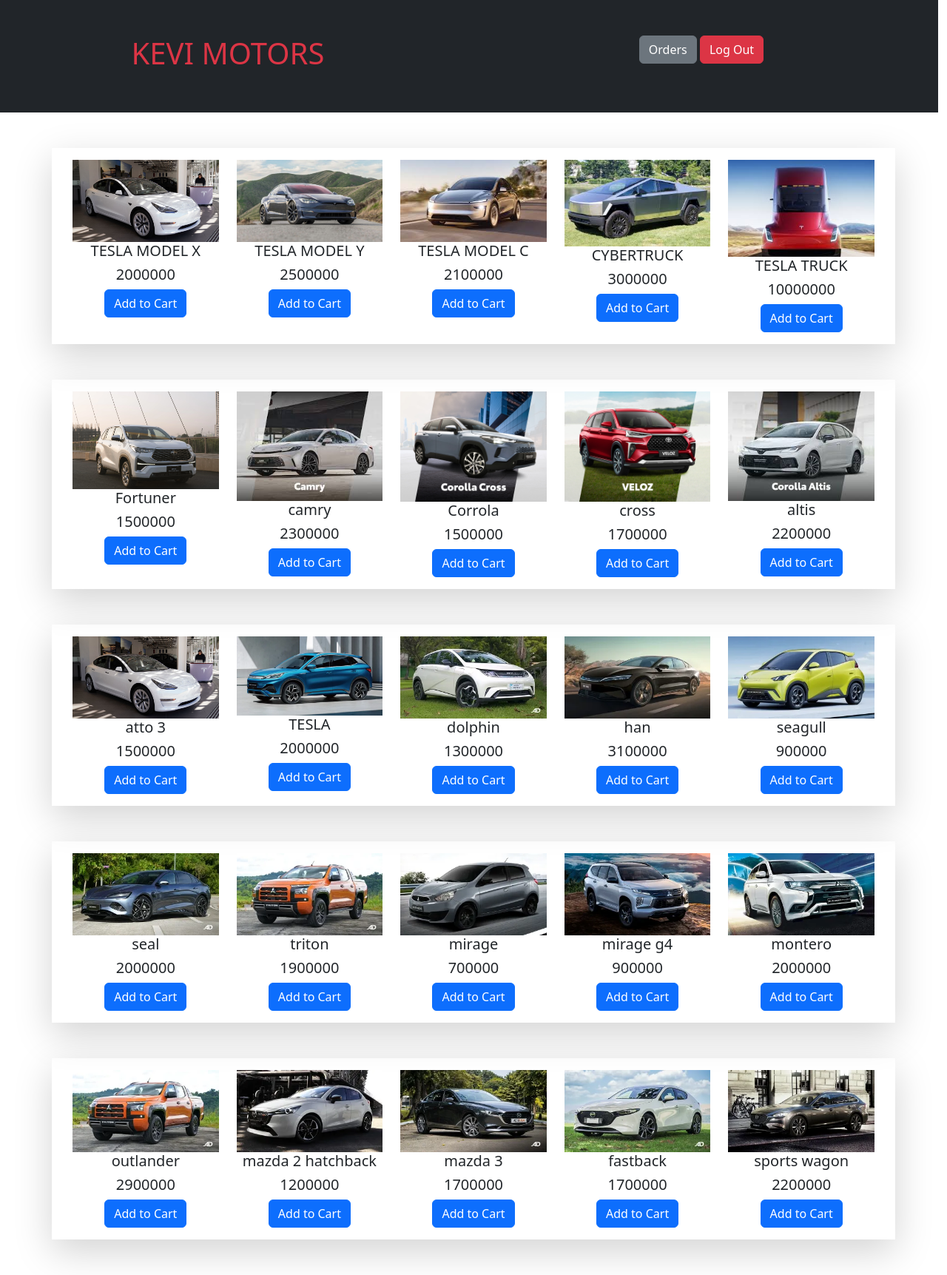
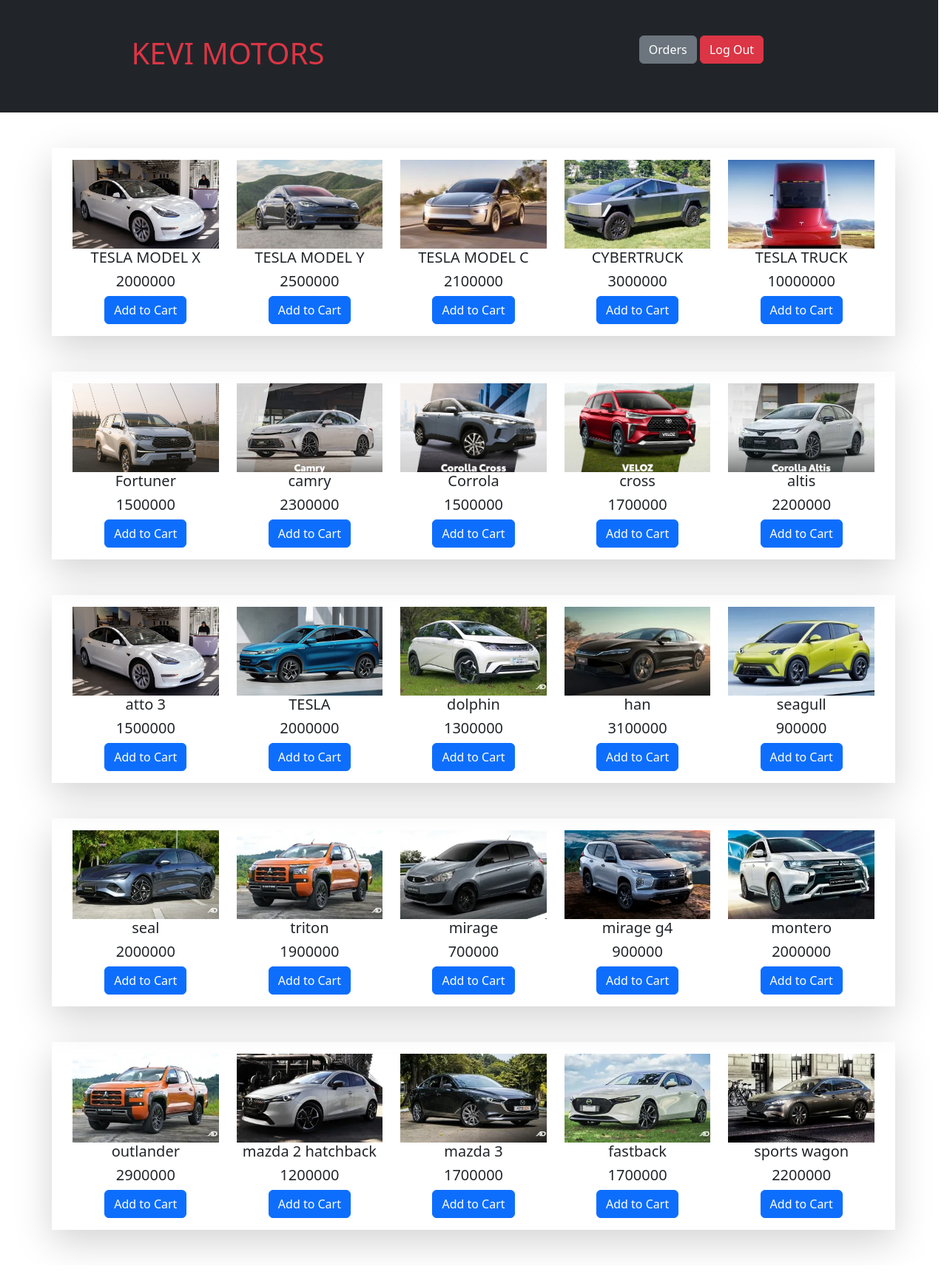
Before and after one commit to NesKirusu/110625-DENISE, a PHP site: page /user.php in a window 1280 px wide. Shown: the whole page at 74% size. After the commit the page ends 1693 px from the top, so only its background shows below. Run offline with PHP 8.4, Linux system fonts and the light colour scheme; a user stored in the database is signed in.

Commit message:
Add files via upload

```diff
--- a/user.php
+++ b/user.php
@@ -52,7 +52,7 @@ if (empty($_SESSION['email'])) {
             <div class="col">
                 <div class="row">
                     <div class="col">
-                        <img class="img-fluid object-fit-cover d-flex" src="img/tesla1.jpg" style="width: 50vw;">
+                        <img class="img-fluid object-fit-cover d-flex" src="img/tesla1.jpg" style="width: 50vw; height: 15vh;">
                     </div>
                 </div>
                 <div class="row">
@@ -74,7 +74,7 @@ if (empty($_SESSION['email'])) {
             <div class="col">
                 <div class="row">
                     <div class="col">
-                        <img class="img-fluid object-fit-cover d-flex" src="img/tesla2.jpg" style="width: 50vw;">
+                        <img class="img-fluid object-fit-cover d-flex" src="img/tesla2.jpg" style="width: 50vw; height: 15vh;">
                     </div>
                 </div>
                 <div class="row">
@@ -96,7 +96,7 @@ if (empty($_SESSION['email'])) {
             <div class="col">
                 <div class="row">
                     <div class="col">
-                        <img class="img-fluid object-fit-cover d-flex" src="img/images.jfif" style="width: 50vw;">
+                        <img class="img-fluid object-fit-cover d-flex" src="img/images.jfif" style="width: 50vw; height: 15vh;">
                     </div>
                 </div>
                 <div class="row">
@@ -118,7 +118,7 @@ if (empty($_SESSION['email'])) {
             <div class="col">
                 <div class="row">
                     <div class="col">
-                        <img class="img-fluid object-fit-cover d-flex" src="img/images2.jfif" style="width: 50vw;">
+                        <img class="img-fluid object-fit-cover d-flex" src="img/images2.jfif" style="width: 50vw; height: 15vh;">
                     </div>
                 </div>
                 <div class="row">
@@ -133,14 +133,14 @@ if (empty($_SESSION['email'])) {
                 </div>
                 <div class="row">
                     <div class="col">
-                        <a class="btn btn-primary" href="preview.php?car=Tesla model X & price=2000000">Add to Cart</a>
+                        <a class="btn btn-primary" href="preview.php?car=CYBERTRUCK & price=2000000">Add to Cart</a>
                     </div>
                 </div>
             </div>
             <div class="col">
                 <div class="row">
                     <div class="col">
-                        <img class="img-fluid object-fit-cover d-flex" src="img/images3.jfif" style="width: 50vw;">
+                        <img class="img-fluid object-fit-cover d-flex" src="img/images3.jfif" style="width: 50vw; height: 15vh;">
                     </div>
                 </div>
                 <div class="row">
@@ -166,7 +166,7 @@ if (empty($_SESSION['email'])) {
             <div class="col">
                 <div class="row">
                     <div class="col">
-                        <img class="img-fluid object-fit-cover d-flex" src="img/toyota.webp" style="width: 50vw;">
+                        <img class="img-fluid object-fit-cover d-flex" src="img/toyota.webp" style="width: 50vw; height: 15vh;">
                     </div>
                 </div>
                 <div class="row">
@@ -189,7 +189,7 @@ if (empty($_SESSION['email'])) {
             <div class="col">
                 <div class="row">
                     <div class="col">
-                        <img class="img-fluid object-fit-cover d-flex" src="img/images4.jfif" style="width: 50vw;">
+                        <img class="img-fluid object-fit-cover d-flex" src="img/images4.jfif" style="width: 50vw; height: 15vh;">
                     </div>
                 </div>
                 <div class="row">
@@ -211,7 +211,7 @@ if (empty($_SESSION['email'])) {
             <div class="col">
                 <div class="row">
                     <div class="col">
-                        <img class="img-fluid object-fit-cover d-flex" src="img/toyota1.jpg" style="width: 50vw;">
+                        <img class="img-fluid object-fit-cover d-flex" src="img/toyota1.jpg" style="width: 50vw; height: 15vh;">
                     </div>
                 </div>
                 <div class="row">
@@ -233,7 +233,7 @@ if (empty($_SESSION['email'])) {
             <div class="col">
                 <div class="row">
                     <div class="col">
-                        <img class="img-fluid object-fit-cover d-flex" src="img/toyota2.jpg" style="width: 50vw;">
+                        <img class="img-fluid object-fit-cover d-flex" src="img/toyota2.jpg" style="width: 50vw; height: 15vh;">
                     </div>
                 </div>
                 <div class="row">
@@ -255,7 +255,7 @@ if (empty($_SESSION['email'])) {
             <div class="col">
                 <div class="row">
                     <div class="col">
-                        <img class="img-fluid object-fit-cover d-flex" src="img/images5.jfif" style="width: 50vw;">
+                        <img class="img-fluid object-fit-cover d-flex" src="img/images5.jfif" style="width: 50vw; height: 15vh;">
                     </div>
                 </div>
                 <div class="row">
@@ -281,7 +281,7 @@ if (empty($_SESSION['email'])) {
             <div class="col">
                 <div class="row">
                     <div class="col">
-                        <img class="img-fluid object-fit-cover d-flex" src="img/tesla1.jpg" style="width: 50vw;">
+                        <img class="img-fluid object-fit-cover d-flex" src="img/tesla1.jpg" style="width: 50vw; height: 15vh;">
                     </div>
                 </div>
                 <div class="row">
@@ -303,7 +303,7 @@ if (empty($_SESSION['email'])) {
             <div class="col">
                 <div class="row">
                     <div class="col">
-                        <img class="img-fluid object-fit-cover d-flex" src="img/BYD1.webp" style="width: 50vw;">
+                        <img class="img-fluid object-fit-cover d-flex" src="img/BYD1.webp" style="width: 50vw; height: 15vh;">
                     </div>
                 </div>
                 <div class="row">
@@ -325,7 +325,7 @@ if (empty($_SESSION['email'])) {
             <div class="col">
                 <div class="row">
                     <div class="col">
-                        <img class="img-fluid object-fit-cover d-flex" src="img/BYD2.webp" style="width: 50vw;">
+                        <img class="img-fluid object-fit-cover d-flex" src="img/BYD2.webp" style="width: 50vw; height: 15vh;">
                     </div>
                 </div>
                 <div class="row">
@@ -347,7 +347,7 @@ if (empty($_SESSION['email'])) {
             <div class="col">
                 <div class="row">
                     <div class="col">
-                        <img class="img-fluid object-fit-cover d-flex" src="img/BYD3.webp" style="width: 50vw;">
+                        <img class="img-fluid object-fit-cover d-flex" src="img/BYD3.webp" style="width: 50vw; height: 15vh;">
                     </div>
                 </div>
                 <div class="row">
@@ -369,7 +369,7 @@ if (empty($_SESSION['email'])) {
             <div class="col">
                 <div class="row">
                     <div class="col">
-                        <img class="img-fluid object-fit-cover d-flex" src="img/BYD4.webp" style="width: 50vw;">
+                        <img class="img-fluid object-fit-cover d-flex" src="img/BYD4.webp" style="width: 50vw; height: 15vh;">
                     </div>
                 </div>
                 <div class="row">
@@ -395,7 +395,7 @@ if (empty($_SESSION['email'])) {
             <div class="col">
                 <div class="row">
                     <div class="col">
-                        <img class="img-fluid object-fit-cover d-flex" src="img/BYD5.webp" style="width: 50vw;">
+                        <img class="img-fluid object-fit-cover d-flex" src="img/BYD5.webp" style="width: 50vw; height: 15vh;">
                     </div>
                 </div>
                 <div class="row">
@@ -417,7 +417,7 @@ if (empty($_SESSION['email'])) {
             <div class="col">
                 <div class="row">
                     <div class="col">
-                        <img class="img-fluid object-fit-cover d-flex" src="img/mitsu5.webp" style="width: 50vw;">
+                        <img class="img-fluid object-fit-cover d-flex" src="img/mitsu5.webp" style="width: 50vw; height: 15vh;">
                     </div>
                 </div>
                 <div class="row">
@@ -439,7 +439,7 @@ if (empty($_SESSION['email'])) {
             <div class="col">
                 <div class="row">
                     <div class="col">
-                        <img class="img-fluid object-fit-cover d-flex" src="img/mitsu1.webp" style="width: 50vw;">
+                        <img class="img-fluid object-fit-cover d-flex" src="img/mitsu1.webp" style="width: 50vw; height: 15vh;">
                     </div>
                 </div>
                 <div class="row">
@@ -461,7 +461,7 @@ if (empty($_SESSION['email'])) {
             <div class="col">
                 <div class="row">
                     <div class="col">
-                        <img class="img-fluid object-fit-cover d-flex" src="img/mitsu2.webp" style="width: 50vw;">
+                        <img class="img-fluid object-fit-cover d-flex" src="img/mitsu2.webp" style="width: 50vw; height: 15vh;">
                     </div>
                 </div>
                 <div class="row">
@@ -483,7 +483,7 @@ if (empty($_SESSION['email'])) {
             <div class="col">
                 <div class="row">
                     <div class="col">
-                        <img class="img-fluid object-fit-cover d-flex" src="img/mitsu3.webp" style="width: 50vw;">
+                        <img class="img-fluid object-fit-cover d-flex" src="img/mitsu3.webp" style="width: 50vw; height: 15vh;">
                     </div>
                 </div>
                 <div class="row">
@@ -509,7 +509,7 @@ if (empty($_SESSION['email'])) {
             <div class="col">
                 <div class="row">
                     <div class="col">
-                        <img class="img-fluid object-fit-cover d-flex" src="img/mitsu4.webp" style="width: 50vw;">
+                        <img class="img-fluid object-fit-cover d-flex" src="img/mitsu4.webp" style="width: 50vw; height: 15vh;">
                     </div>
                 </div>
                 <div class="row">
@@ -531,7 +531,7 @@ if (empty($_SESSION['email'])) {
             <div class="col">
                 <div class="row">
                     <div class="col">
-                        <img class="img-fluid object-fit-cover d-flex" src="img/mazda1.webp" style="width: 50vw;">
+                        <img class="img-fluid object-fit-cover d-flex" src="img/mazda1.webp" style="width: 50vw; height: 15vh;">
                     </div>
                 </div>
                 <div class="row">
@@ -554,7 +554,7 @@ if (empty($_SESSION['email'])) {
             <div class="col">
                 <div class="row">
                     <div class="col">
-                        <img class="img-fluid object-fit-cover d-flex" src="img/mazda2.webp" style="width: 50vw;">
+                        <img class="img-fluid object-fit-cover d-flex" src="img/mazda2.webp" style="width: 50vw; height: 15vh;">
                     </div>
                 </div>
                 <div class="row">
@@ -576,7 +576,7 @@ if (empty($_SESSION['email'])) {
             <div class="col">
                 <div class="row">
                     <div class="col">
-                        <img class="img-fluid object-fit-cover d-flex" src="img/mazda3.webp" style="width: 50vw;">
+                        <img class="img-fluid object-fit-cover d-flex" src="img/mazda3.webp" style="width: 50vw; height: 15vh;">
                     </div>
                 </div>
                 <div class="row">
@@ -598,7 +598,7 @@ if (empty($_SESSION['email'])) {
             <div class="col">
                 <div class="row">
                     <div class="col">
-                        <img class="img-fluid object-fit-cover d-flex" src="img/mazda4.webp" style="width: 50vw;">
+                        <img class="img-fluid object-fit-cover d-flex" src="img/mazda4.webp" style="width: 50vw; height: 15vh;">
                     </div>
                 </div>
                 <div class="row">
```
Also changed, not shown: admin.php (+84 -14 lines), login.php (+44 -1 lines).
